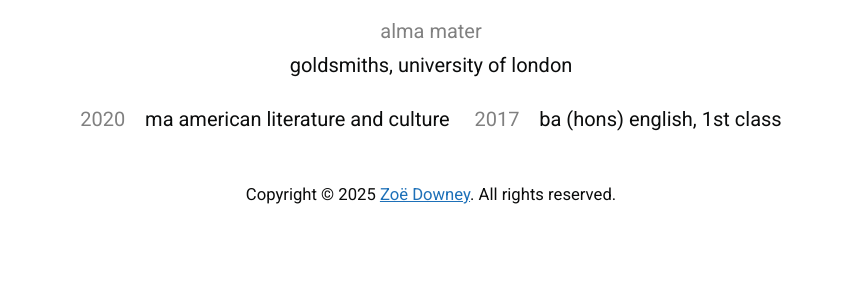
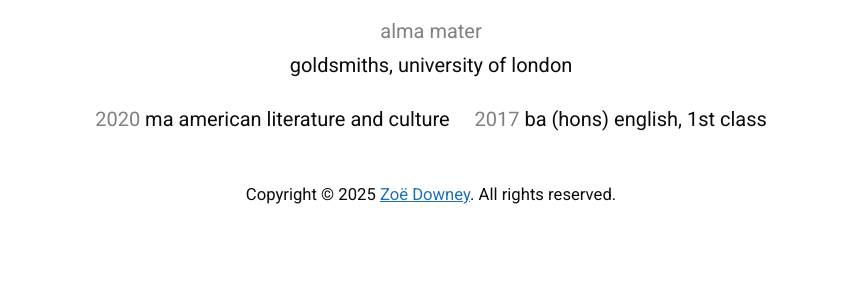
Before and after one commit to zoeurl/zoedowney.github.io, a Jekyll site: the page built from about/index.html, in a window 1280 px wide. Shown: the part 531-831 px from the top of the page, without its empty margins (209-1056 px from the left). Built offline with Jekyll 4.4.1, drawn with Linux system fonts in a browser that asks for light colours.

Commit message:
Update index.html

```diff
--- a/about/index.html
+++ b/about/index.html
@@ -15,5 +15,5 @@
 <br><center><font color="grey">alma mater</font>
 <center>goldsmiths, university of london
 </p>
-<center><font color="grey">2020</font> &nbsp;&nbsp;&nbsp;ma american literature and culture &nbsp;&nbsp;&nbsp;&nbsp;<font color="grey">2017</font> &nbsp;&nbsp;&nbsp;ba (hons) english, 1st class</center>
+<center><font color="grey">2020</font> ma american literature and culture &nbsp;&nbsp;&nbsp;&nbsp;<font color="grey">2017</font> ba (hons) english, 1st class</center>
 </p>
```
